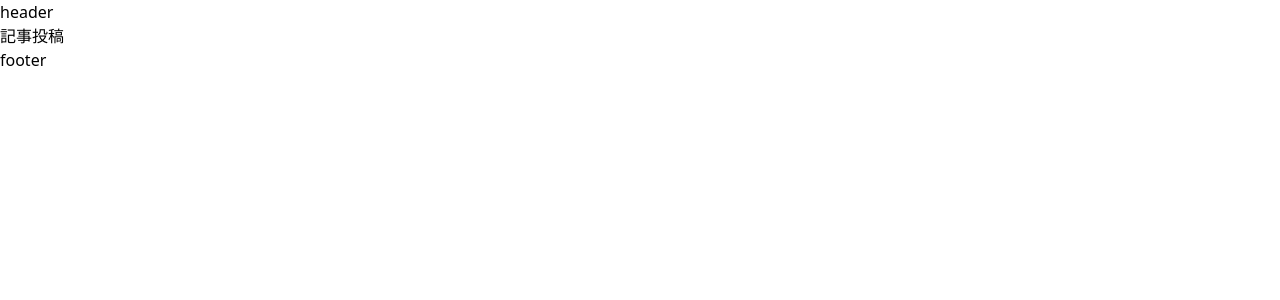
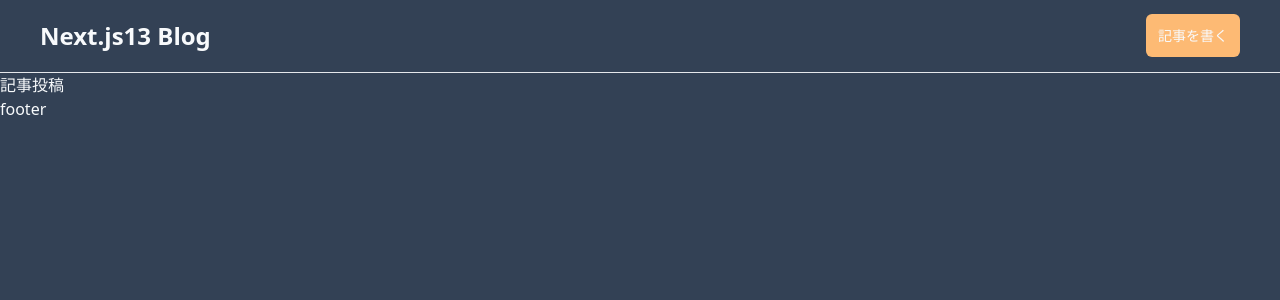
Before and after one commit to rei-dev99/next.js13-tailwindss-udemy-blog, a Next.js app: page / in a window 1280 px wide. Shown: the top 300 px of the page. Built offline with nearby package versions, Linux system fonts and the light colour scheme.

Commit message:
header完成

```diff
--- /dev/null
+++ b/src/app/Header.tsx
@@ -0,0 +1,21 @@
+import Link from 'next/link'
+import React from 'react'
+
+const Header = () => {
+  return (
+    <header className='py-5 px-10 border-b flex justify-between items-center'>
+        <div>
+            <h1 className='text-2xl font-extrabold'>
+                <Link href="/">Next.js13 Blog</Link>
+            </h1>
+        </div>
+        <div>
+            <nav className='text-sm font-medium'>
+                <Link href="/articles/new" className='bg-orange-300 px-3 py-3 rounded-md'>記事を書く</Link>
+            </nav>
+        </div>
+    </header>
+  )
+}
+
+export default Header
--- a/src/app/layout.tsx
+++ b/src/app/layout.tsx
@@ -1,6 +1,7 @@
 import type { Metadata } from "next";
 import { Inter } from "next/font/google";
 import "./globals.css";
+import Header from "./Header";
 
 export const metadata: Metadata = {
   title: "Next.js13 blog",
@@ -14,8 +15,8 @@
 }>) {
   return (
     <html lang="ja">
-      <body>
-        <header>header</header>
+      <body className="container mx-auto bg-slate-700 text-slate-50">
+        <Header />
         {children}
         <footer>footer</footer>
       </body>
```
